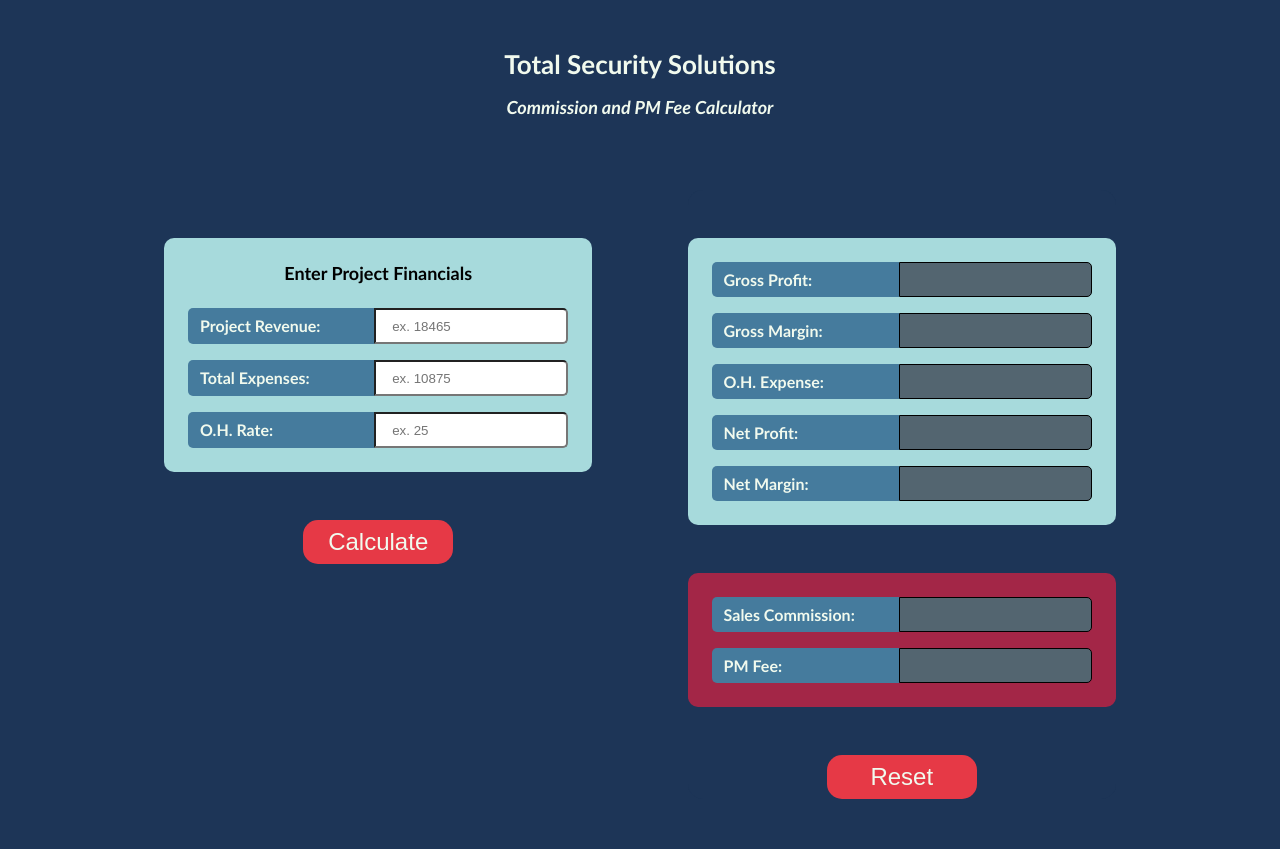
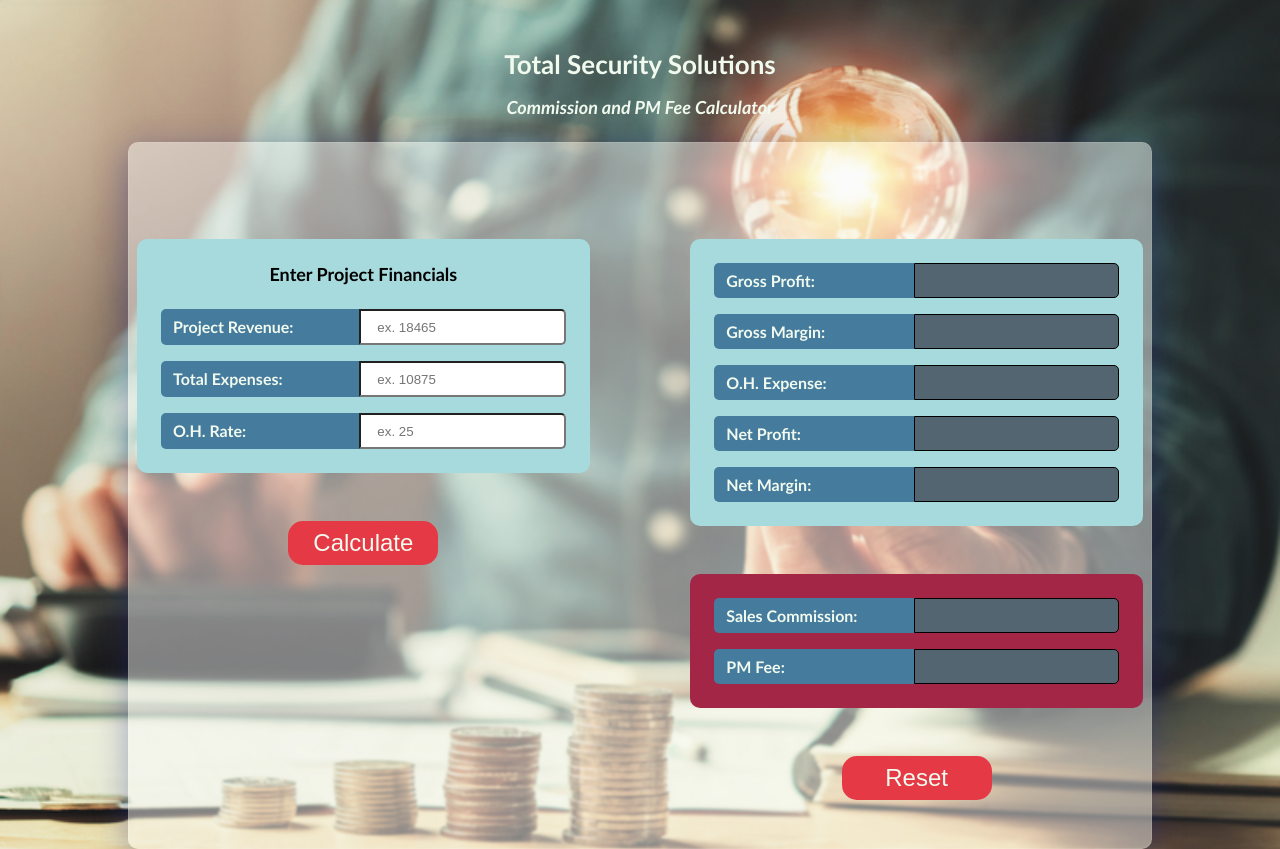
Before and after one commit to Slyssy/commission_pmFees, a plain HTML site: page index.html in a window 1280 px wide. Drawn offline with Linux system fonts and the light colour scheme.

Commit message:
Added background image and played around with CSS styling.

```diff
--- a/script.js
+++ b/script.js
@@ -14,6 +14,7 @@ const salesCommResult = document.querySelector(".sc-result");
 const pmFeeResult = document.querySelector(".pm-fee-result");
 const resetButton = document.querySelector(".reset");
 const resultContainer = document.querySelector(".result-container");
+const pageContainer = document.querySelector(".page-container");
 
 const showResults = function (event) {
   //   event.preventDefault();
@@ -45,5 +46,8 @@ calcButton.addEventListener("click", function (event) {
   salesCommResult.textContent = `$${salesCommission.toFixed(2)}`;
   pmFeeResult.textContent = `$${pmFee.toFixed(2)}`;
 
+  calcButton.classList.add("hidden");
+  pageContainer.classList.add("background-off");
+
   showResults();
 });
--- a/style.css
+++ b/style.css
@@ -15,15 +15,28 @@ body {
   display: flex;
   flex-direction: column;
   justify-content: space-between;
-  background-color: #1d3557;
+  background: url("images/background_img-small.jpg") no-repeat top center fixed;
+  background-size: cover;
 }
 
 .page-container {
-  width: 428px;
+  width: 400px;
   margin: auto;
-  background-color: #1d3557;
-  padding: 3rem 1.5rem;
+  background: rgba(255, 255, 255, 0.45);
+  box-shadow: 0 8px 32px 0 rgba(31, 38, 135, 0.37);
+  backdrop-filter: blur(1px);
+  border-radius: 10px;
+  border: 1px solid rgba(255, 255, 255, 0.1);
+  padding: 3rem 0.5rem;
   position: relative;
+}
+
+/* #Will use JS to turn on this class. */
+.background-off {
+  background: none;
+  box-shadow: none;
+  border: none;
+  backdrop-filter: none;
 }
 
 .page-title {
@@ -130,12 +143,15 @@ button:hover {
 .result-container {
   margin: 0;
   padding: 1rem;
-  background-color: #1d3557;
-  backdrop-filter: blur(6px);
+  /* background: rgba(255, 255, 255, 0.45);
+  box-shadow: 0 8px 32px 0 rgba(31, 38, 135, 0.37);
+  backdrop-filter: blur(1px);
+  border-radius: 10px;
+  border: 1px solid rgba(255, 255, 255, 0.18); */
   position: absolute;
-  width: 403px;
-  top: 10%;
-  left: 2%;
+  width: 400px;
+  top: 0%;
+  left: 0%;
   border-radius: 15px;
 }
 
@@ -154,7 +170,7 @@ button:hover {
 
 .calc-box-result {
   background-color: #a7dadc;
-  width: 90%;
+  width: 100%;
   margin: 3rem auto;
   padding: 1.5rem;
   border-radius: 10px;
@@ -229,10 +245,16 @@ button:hover {
     display: block;
   }
 
+  body {
+    background: url("images/background_img-small.jpg") no-repeat top center
+      fixed;
+    background-size: cover;
+  }
+
   .page-container {
     display: flex;
-    width: 1000px;
-    max-width: 1200px;
+    width: 80%;
+    min-width: 1007px;
     justify-content: space-around;
     align-items: flex-start;
     gap: 10%;
```
Also changed, not shown: images/Screen Shot 2021-11-26 at 10.42.30 AM.png (added), images/Screen Shot 2021-11-26 at 10.48.15 AM.png (added), images/background_img-small.jpg (added), 2 other files.
